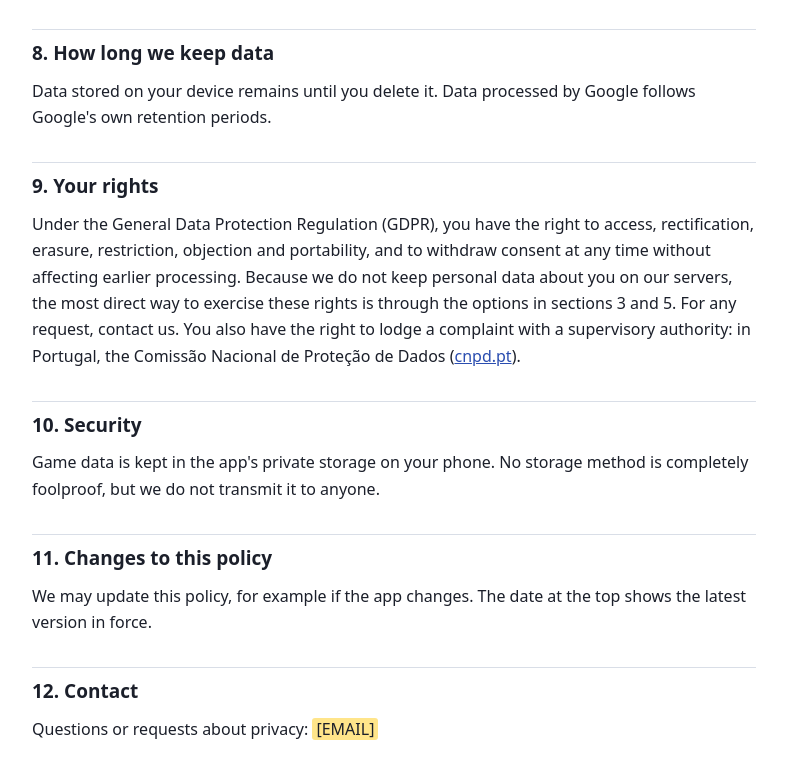
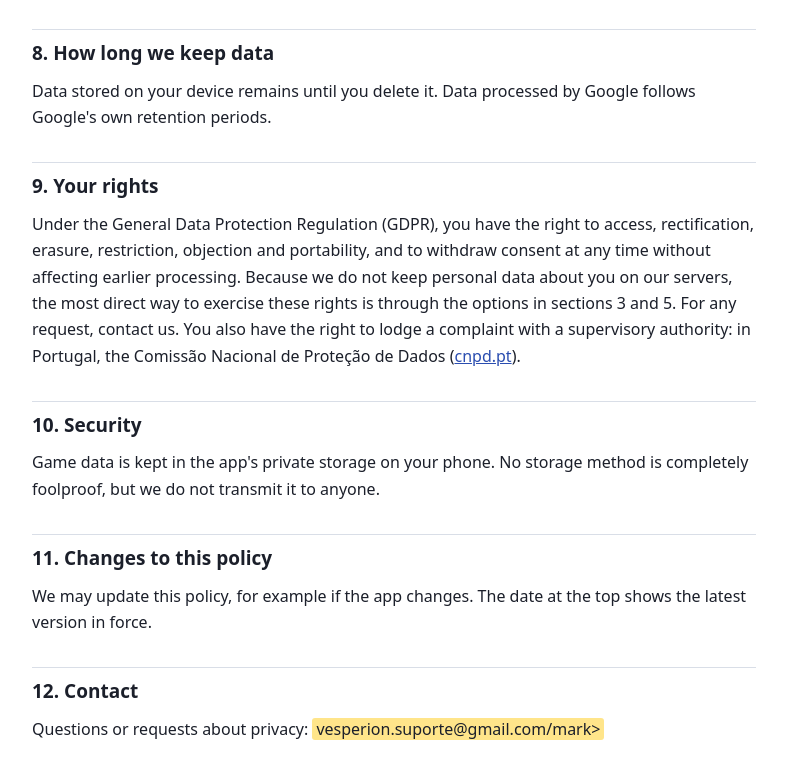
Before and after one commit to walkerofsigma/General-Culture-Quiz, a plain HTML site: page index.html in a window 1280 px wide. Shown: the part 2075-2853 px from the top of the page, without its empty margins (246-1033 px from the left). Drawn offline with Linux system fonts and the light colour scheme.

Commit message:
Update index.html

```diff
--- a/index.html
+++ b/index.html
@@ -47,7 +47,7 @@
   <div class="box"><strong>Em resumo:</strong> a aplicação não tem contas nem servidores próprios e não recolhe o teu nome, email ou localização. O teu progresso fica só no teu telemóvel. A única recolha de dados é feita pelos <strong>anúncios</strong> (Google AdMob), descrita no ponto 5.</div>
 
   <h2>1. Quem é o responsável</h2>
-  <p>Rui Almeida, programador independente, responsável pela aplicação Vesperion (<code>com.ruialmeida.vesperion</code>).<br>Contacto: <mark>[EMAIL]</mark></p>
+  <p>Rui Almeida, programador independente, responsável pela aplicação Vesperion (<code>com.ruialmeida.vesperion</code>).<br>Contacto: <mark>vesperion.suporte@gmail.com</mark></p>
 
   <h2>2. Idade mínima</h2>
   <p>O Vesperion destina-se a pessoas com <strong>16 anos ou mais</strong>. Não é dirigido a crianças nem a menores de 16 anos e não recolhemos conscientemente dados de menores dessa idade. Se achas que um menor de 16 anos usou a aplicação, contacta-nos para tratarmos do assunto.</p>
@@ -103,7 +103,7 @@
   <p>Podemos atualizar esta política, por exemplo se a aplicação mudar. A data no topo indica a última versão em vigor.</p>
 
   <h2>12. Contacto</h2>
-  <p>Dúvidas ou pedidos sobre privacidade: <mark>[EMAIL]</mark></p>
+  <p>Dúvidas ou pedidos sobre privacidade: <mark>vesperion.suporte@gmail.com</mark></p>
 </section>
 
 <hr class="nojs-sep">
@@ -173,7 +173,7 @@
   <p>We may update this policy, for example if the app changes. The date at the top shows the latest version in force.</p>
 
   <h2>12. Contact</h2>
-  <p>Questions or requests about privacy: <mark>[EMAIL]</mark></p>
+  <p>Questions or requests about privacy: <mark>vesperion.suporte@gmail.com/mark></p>
 </section>
 
 </main>
```
